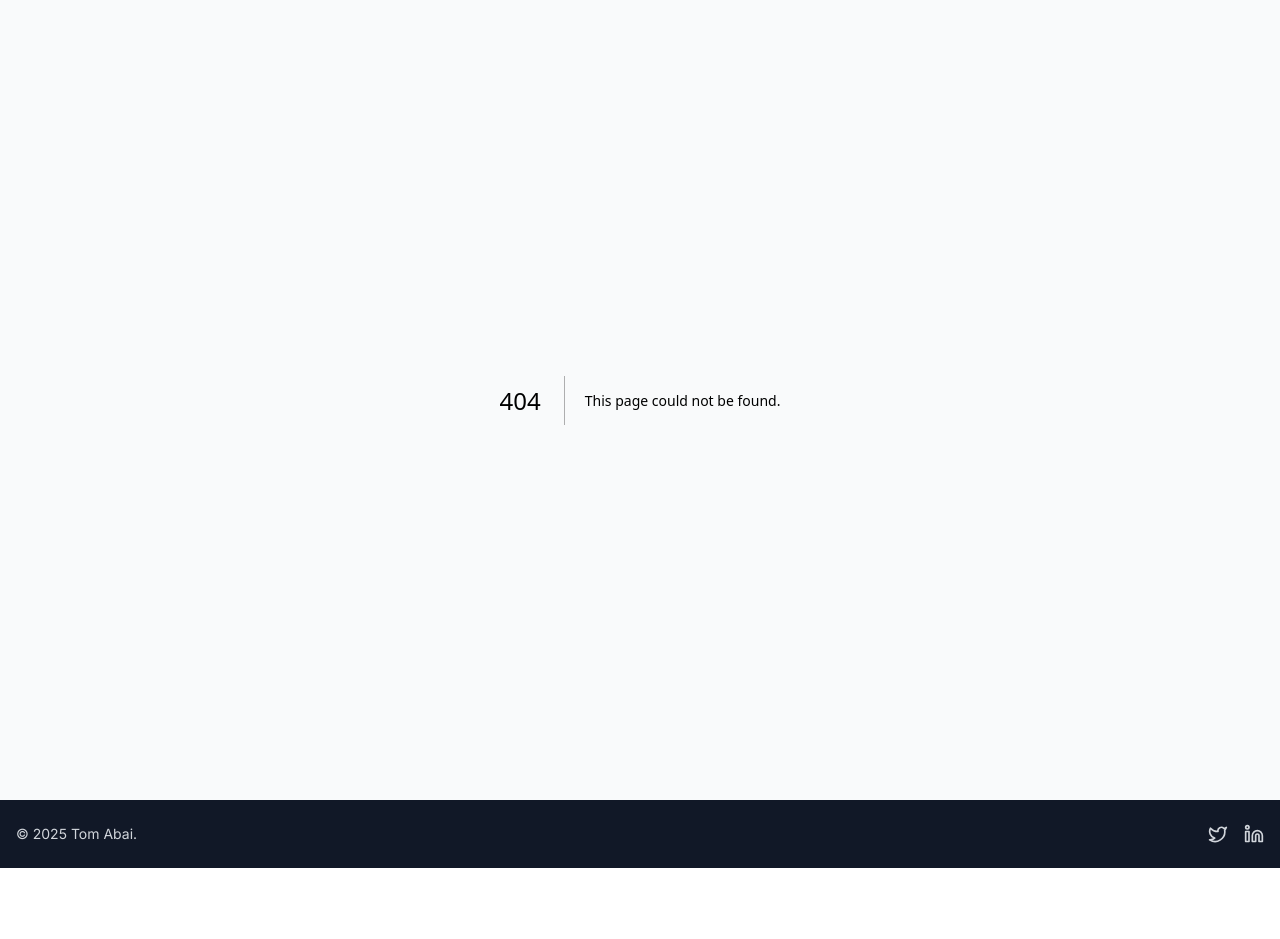
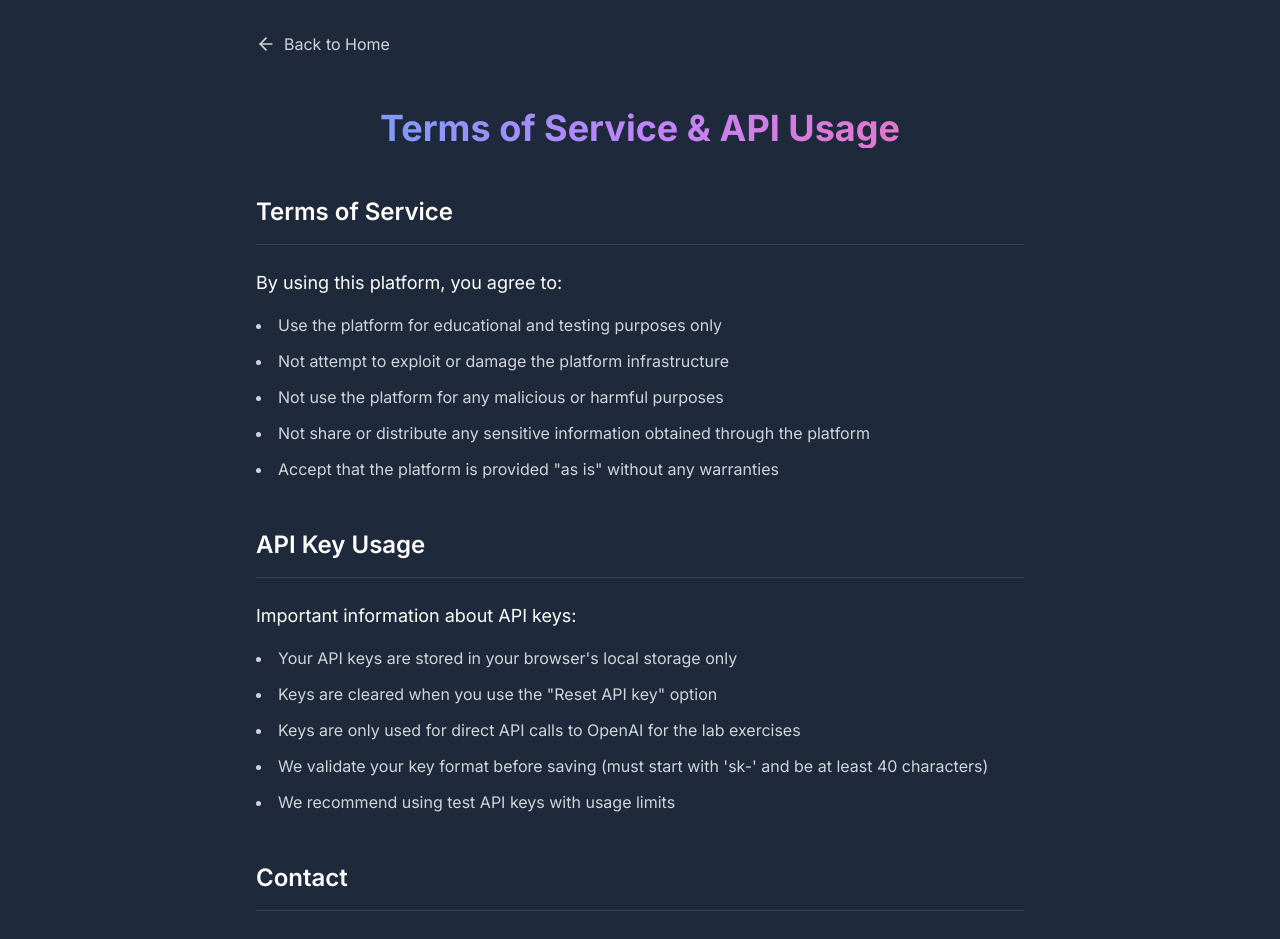
Before and after one commit to tomabai/llm-sec, a Next.js app: page /terms in a window 1280 px wide. Before the commit this address had no page. Shown: the top 939 px of the page. Before the commit the page ends 868 px from the top, so only its background shows below. Built offline with nearby package versions, Linux system fonts and the light colour scheme.

Commit message:
adding terms

```diff
--- a/package.json
+++ b/package.json
@@ -19,6 +19,7 @@
     "openai": "^4.78.1",
     "posthog-js": "^1.211.2",
     "react": "^19.0.0",
+    "react-cookie": "^7.2.2",
     "react-dom": "^19.0.0",
     "tailwind-merge": "^2.6.0",
     "tailwindcss-animate": "^1.0.7"
--- /dev/null
+++ b/src/app/terms/page.tsx
@@ -0,0 +1,64 @@
+'use client'
+
+import Link from 'next/link'
+import { ArrowLeft } from 'lucide-react'
+
+export default function Terms() {
+    return (
+        <main className="min-h-screen bg-[#1e293b] text-white p-8">
+            <div className="max-w-3xl mx-auto space-y-12">
+                <Link
+                    href="/"
+                    className="inline-flex items-center gap-2 text-gray-300 hover:text-cyan-400 transition-colors"
+                >
+                    <ArrowLeft className="w-5 h-5" />
+                    <span>Back to Home</span>
+                </Link>
+
+                <div className="text-center">
+                    <h1 className="text-4xl font-bold bg-gradient-to-r from-blue-400 via-purple-400 to-pink-400 bg-clip-text text-transparent">
+                        Terms of Service & API Usage
+                    </h1>
+                </div>
+
+                {/* Terms of Service */}
+                <div className="space-y-6">
+                    <h2 className="text-2xl font-semibold text-white border-b border-gray-700 pb-4">Terms of Service</h2>
+                    <div className="space-y-4">
+                        <p className="text-lg">By using this platform, you agree to:</p>
+                        <ul className="list-disc list-inside space-y-3 text-gray-300">
+                            <li>Use the platform for educational and testing purposes only</li>
+                            <li>Not attempt to exploit or damage the platform infrastructure</li>
+                            <li>Not use the platform for any malicious or harmful purposes</li>
+                            <li>Not share or distribute any sensitive information obtained through the platform</li>
+                            <li>Accept that the platform is provided "as is" without any warranties</li>
+                        </ul>
+                    </div>
+                </div>
+
+                {/* API Key Usage */}
+                <div className="space-y-6">
+                    <h2 className="text-2xl font-semibold text-white border-b border-gray-700 pb-4">API Key Usage</h2>
+                    <div className="space-y-4">
+                        <p className="text-lg">Important information about API keys:</p>
+                        <ul className="list-disc list-inside space-y-3 text-gray-300">
+                            <li>Your API keys are stored in your browser's local storage only</li>
+                            <li>Keys are cleared when you use the "Reset API key" option</li>
+                            <li>Keys are only used for direct API calls to OpenAI for the lab exercises</li>
+                            <li>We validate your key format before saving (must start with 'sk-' and be at least 40 characters)</li>
+                            <li>We recommend using test API keys with usage limits</li>
+                        </ul>
+                    </div>
+                </div>
+
+                {/* Additional Information */}
+                <div className="space-y-6">
+                    <h2 className="text-2xl font-semibold text-white border-b border-gray-700 pb-4">Contact</h2>
+                    <p className="text-gray-300">
+                        For any questions or concerns regarding these terms or API usage, please reach out through the provided social media channels.
+                    </p>
+                </div>
+            </div>
+        </main>
+    )
+}
--- a/src/components/Footer.tsx
+++ b/src/components/Footer.tsx
@@ -1,11 +1,15 @@
 import { Twitter, Linkedin } from 'lucide-react'
+import Link from 'next/link'
 
 export function Footer() {
     return (
         <footer className="bg-gray-900 text-gray-300 py-6">
-            <div className="max-w-7xl mx-auto px-4 flex justify-between items-center">
-                <div className="text-sm">
-                    © {new Date().getFullYear()} Tom Abai.
+            <div className="max-w-7xl mx-auto px-4 flex flex-col sm:flex-row justify-between items-center gap-4">
+                <div className="text-sm flex items-center gap-4">
+                    <span>© {new Date().getFullYear()} Tom Abai.</span>
+                    <Link href="/terms" className="hover:text-cyan-400 transition-colors">
+                        Terms & API Usage
+                    </Link>
                 </div>
                 <div className="flex gap-4">
                     <a
```
Also changed, not shown: 1 other file (tests, documents, lock files or other folders).
